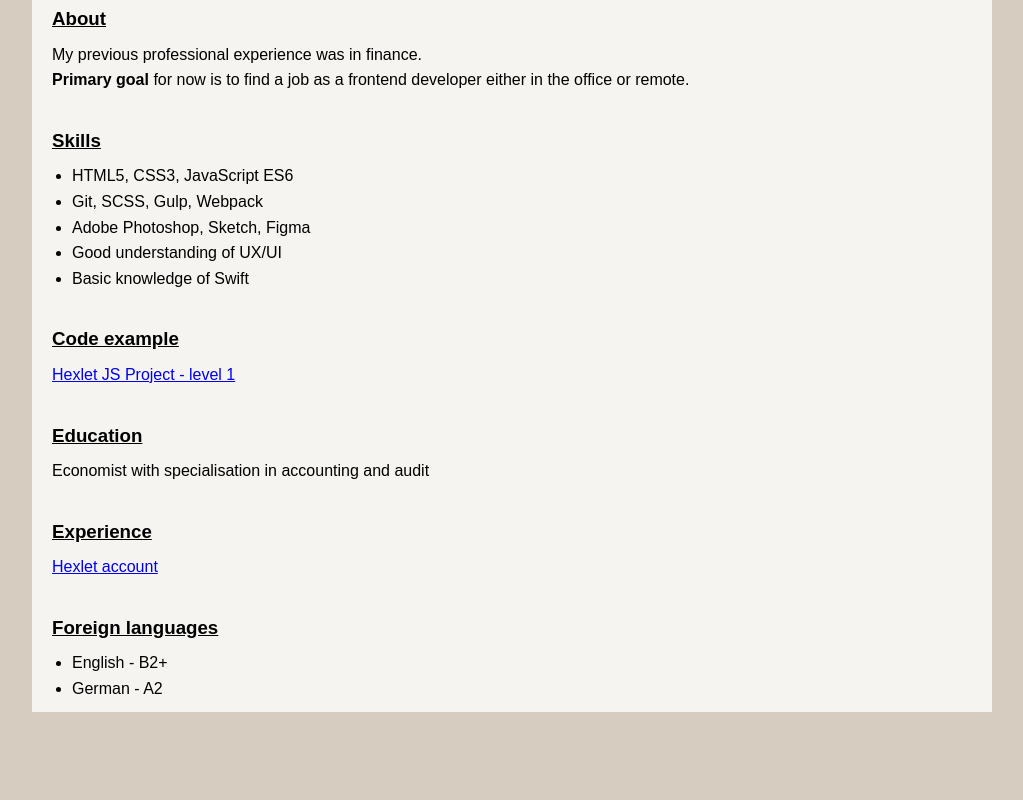
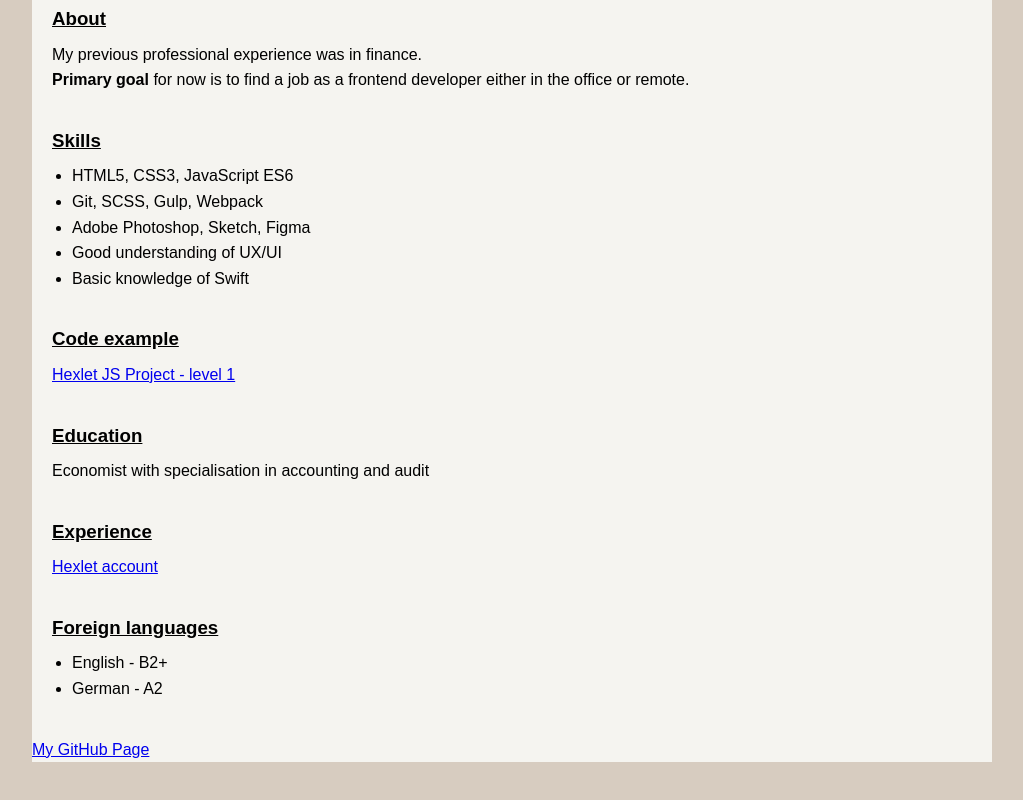
Before and after one commit to DidiGain/rsschool-cv, a plain HTML site: page index.html in a window 1280 px wide. Shown: the part 584-1384 px from the top of the page, without its empty margins (128-1151 px from the left). Before the commit the page ends 1346 px from the top, so only its background shows below. Drawn offline with Linux system fonts and the light colour scheme.

Commit message:
feat: add footer

```diff
--- a/index.html
+++ b/index.html
@@ -66,6 +66,9 @@
         </ul>
       </section>
     </main>
+    <footer>
+      <a href="https://github.com/DidiGain/rsschool-cv" class="footer-link">My GitHub Page</a>
+    </footer>
   </div>
 </body>
 </html>
```
